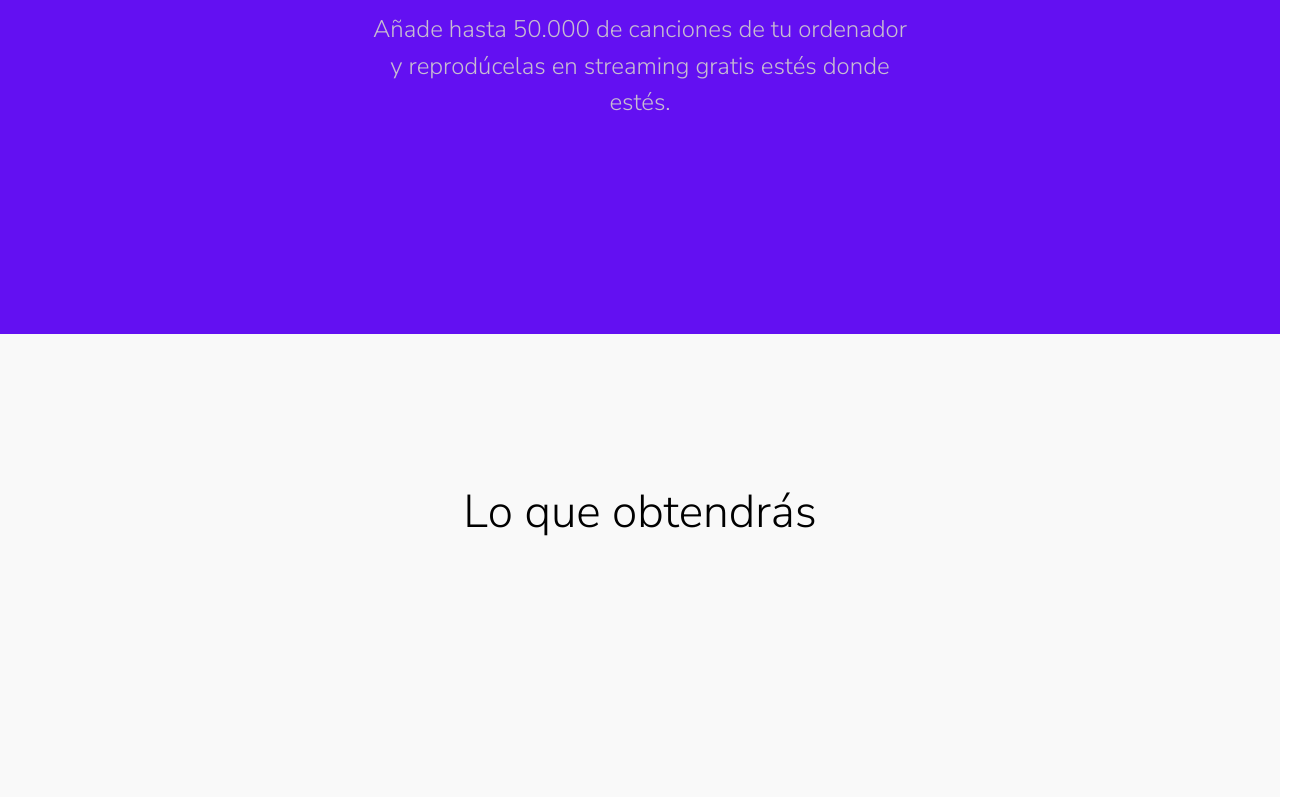
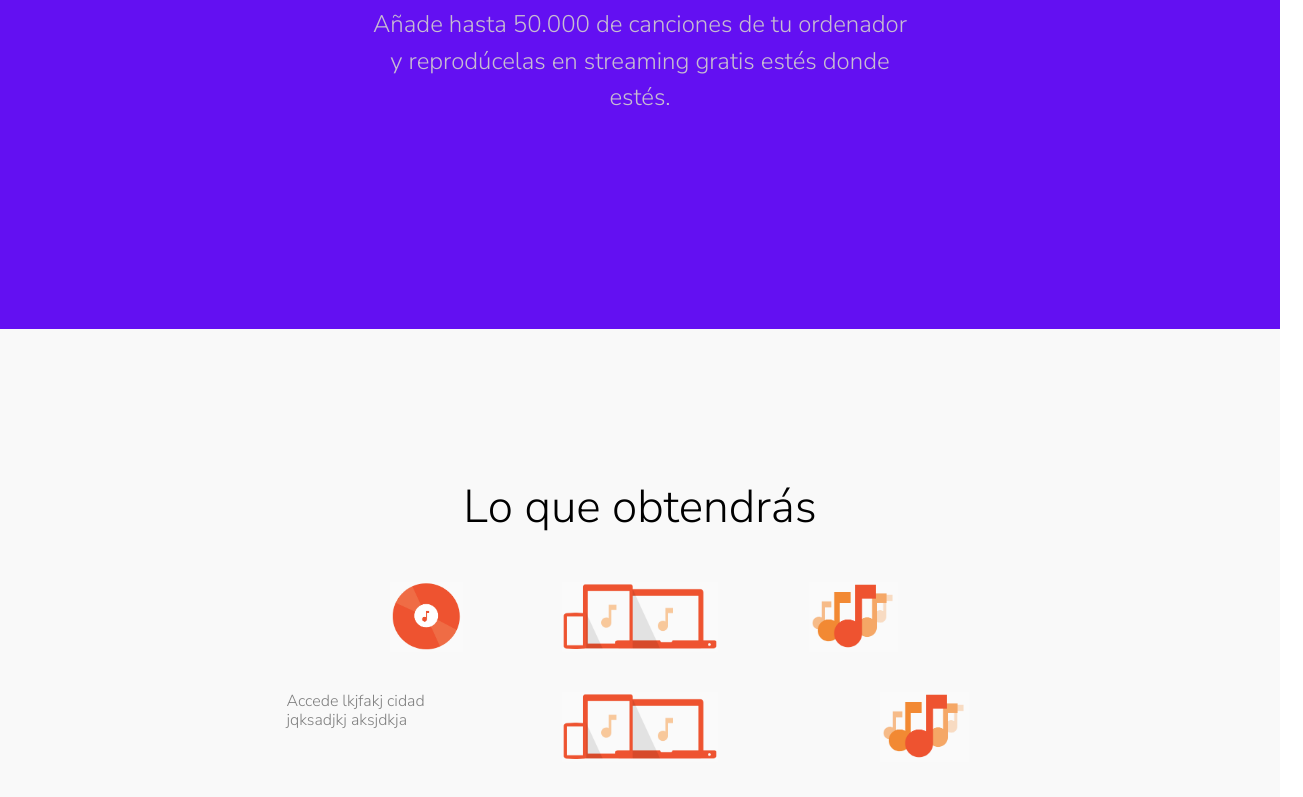
Before and after one commit to angeloLuna/cintarojabatch20, a plain HTML site: page danielba/googlePlayMusica/index.html in a window 1280 px wide. Shown: the part 987-1784 px from the top of the page, 1303 px wide, since content can reach past the window. Drawn offline with nearby package versions, Linux system fonts and the light colour scheme.

Commit message:
googlePlayMusic

```diff
--- a/danielba/googlePlayMusica/estilos.css
+++ b/danielba/googlePlayMusica/estilos.css
@@ -75,5 +75,12 @@
 }
 
 .img_sec3{
-  height: 90px;
+  height: 70px;
 }
+
+.h3{
+  font-size: 16px;
+  font-family: 'Nunito Sans', sans-serif;
+  font-weight: lighter;
+  color: grey;
+}
--- a/danielba/googlePlayMusica/index.html
+++ b/danielba/googlePlayMusica/index.html
@@ -15,27 +15,25 @@
   </head>
   <body>
     <header>
-      <nav>
-        <div class="row" style="border: black solid">
-          <div class="col-1">
+      <nav class="col-12">
+        <div class="row" style="border-bottom: 1px grey solid">
+          <div class="col-3">
             <img src="img/logo_googlemusica.png" class="logo_nav">
           </div>
-          <div class="d-flex align-items-center col-1 offset-9">
+          <div class="col-9 d-flex align-items-center justify-content-end">
+            <div class="row">
+              <div class="col-4 d-flex justify-content-end">
                 <i class="material-icons logo_apps">
                   apps
                 </i>
               </div>
-          <div class="d-flex align-items-center col-1">
+              <div class="col-7">
                 <button type="button" class="btn btn-primary btn-sm">Iniciar sesión</button>
               </div>
-
-
-<!--           <div class="d-flex align-items-center">
-            <button type="button" class="btn btn-primary btn-sm">Iniciar sesión</button>
-          </div> -->
+              <div class="col-1"></div>
             </div>
-
-
+          </div>
+        </div>
       </nav>
     </header>
     <main>
@@ -81,23 +79,39 @@
           <div class="d-flex justify-content-center">
             <h1 class="h1_sec3" style="margin-top: 150px">Lo que obtendrás</h1>
           </div>
-
-        <div class="row" style="margin-top: 30px">
-<!--           <div class="col-5" style="border: solid"></div>
-          <div>
-            <img class="img_sec3" src="img/disco.png">
+          <div class="col-12" style="margin-top: 40px">
+            <div class="row">
+              <div class="col-3"></div>
+              <div class="col-2 d-flex justify-content-center">
+                <img class="img_sec3" src="img/disco.png" alt="">
               </div>
-          <div>
-            <img class="img_sec3" src="img/dispositivos.png">
+              <div class="col-2 d-flex justify-content-center">
+                <img class="img_sec3" src="img/dispositivos.png" alt="">
               </div>
-          <div>
-            <img class="img_sec3" src="img/musica.png">
+              <div class="col-2 d-flex justify-content-center">
+                <img class="img_sec3" src="img/musica.png" alt="">
               </div>
-          <div class="col-5" style="border: solid"></div>
-           -->
+              <div class="col-3"></div>
             </div>
           </div>
-      </section>
+
+          <div class="col-12" style="margin-top: 40px">
+            <div class="row">
+              <div class="col-8 offset-2">
+                <div class="row">
+                  <div class="col-4 d-flex justify-content-center">
+                    <h3 class="h3 d-flex justify-content-center">Accede lkjfakj cidad <br> jqksadjkj aksjdkja</h3>
+                  </div>
+                  <div class="col-4 d-flex justify-content-center">
+                    <img class="img_sec3" src="img/dispositivos.png" alt="">
+                  </div>
+                  <div class="col-4 d-flex justify-content-center">
+                    <img class="img_sec3" src="img/musica.png" alt="">
+                  </div>
+                </div>
+              </div>
+            </div>
+          </div>
 
 
 
@@ -107,6 +121,10 @@
 
 
 
+
+
+
+      </section>
     </main>
 
 
```
Lines whose indentation alone changed are shown as unchanged.
